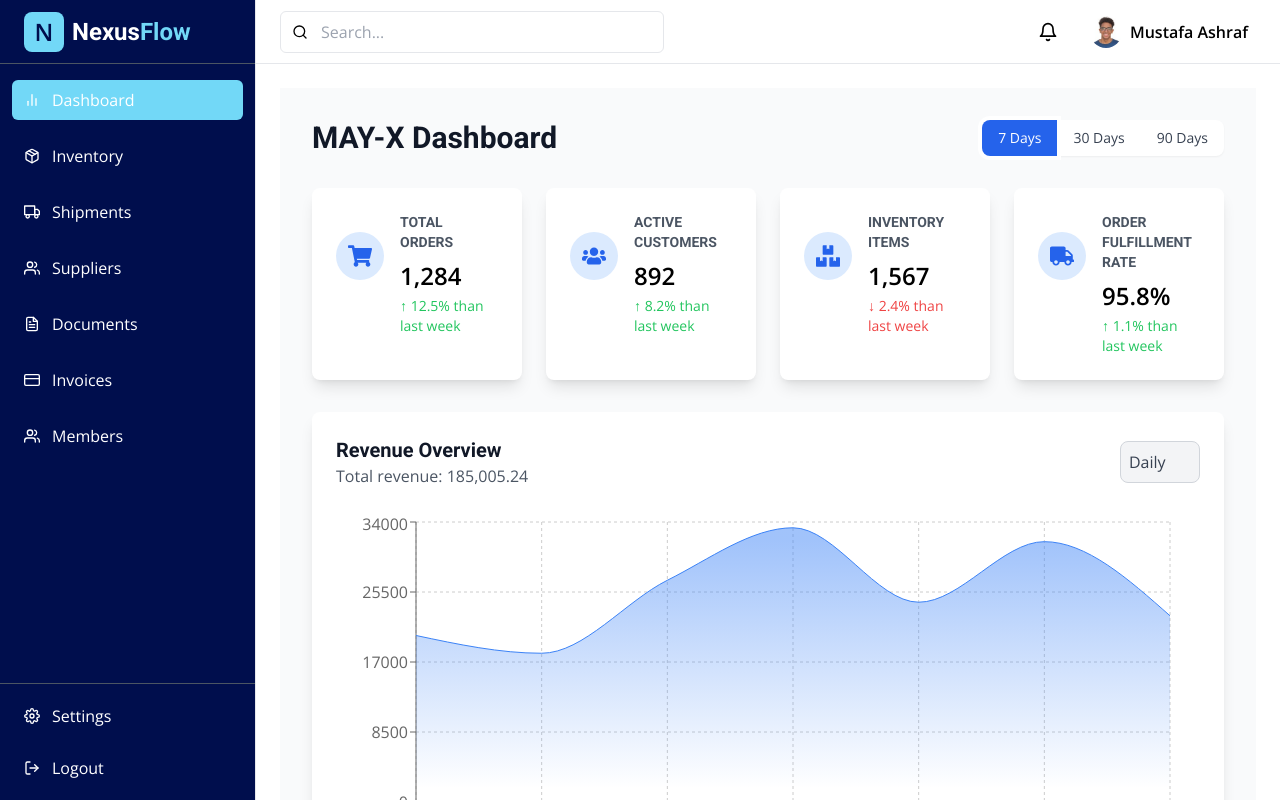
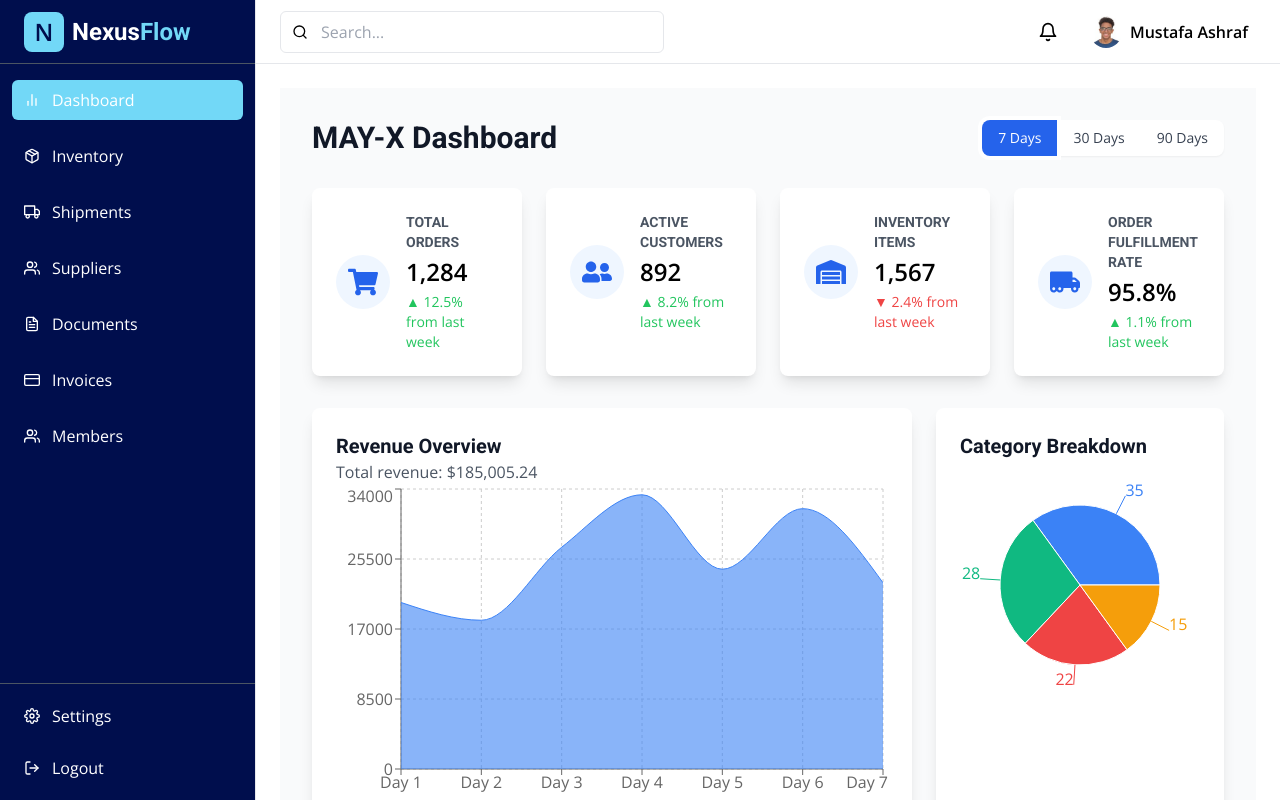
Before and after one commit to MustafaAFarag/SME-Huawei, a React (Vite) app: page /dashboard in a window 1280 px wide. Built offline with nearby package versions, Linux system fonts and the light colour scheme.

Commit message:
Dashboard Design

```diff
--- a/src/pages/Dashboard.tsx
+++ b/src/pages/Dashboard.tsx
@@ -7,45 +7,71 @@ import {
   CartesianGrid,
   Tooltip,
   ResponsiveContainer,
-  Legend,
-  BarChart,
-  Bar,
+  Cell,
+  PieChart,
+  Pie,
 } from 'recharts';
-import { FaShoppingCart, FaUsers, FaBoxes, FaTruck } from 'react-icons/fa';
+import {
+  FaShoppingCart,
+  FaUserFriends,
+  FaWarehouse,
+  FaTruckMoving,
+} from 'react-icons/fa';
 import { IconType } from 'react-icons';
 import { motion } from 'framer-motion';
 
-function generateRandomSalesData(
-  days: number,
-): { name: string; value: number }[] {
-  const data = [];
+interface SalesData {
+  name: string;
+  value: number;
+}
+
+interface CategoryData {
+  type: string;
+  percentage: number;
+  value: number;
+  color: string;
+}
+
+type Timeframe = '7' | '30' | '90';
+type ViewOption = 'daily' | 'weekly' | 'monthly';
+
+interface DashboardStatProps {
+  title: string;
+  value: string;
+  change: number;
+  icon: IconType;
+}
+
+interface DashboardStats {
+  totalOrders: { value: string; change: number };
+  activeCustomers: { value: string; change: number };
+  inventoryItems: { value: string; change: number };
+  orderFulfillmentRate: { value: string; change: number };
+}
+
+const generateRandomSalesData = (days: number): SalesData[] => {
+  const data: SalesData[] = [];
   for (let i = 1; i <= days; i++) {
     const randomValue = Math.floor(Math.random() * (35000 - 15000 + 1)) + 15000;
     data.push({ name: `Day ${i}`, value: randomValue });
   }
   return data;
-}
+};
 
-type Timeframe = '7' | '30' | '90';
-type ViewOption = 'daily' | 'weekly' | 'monthly';
-
-const salesData: Record<
-  ViewOption,
-  Record<Timeframe, { name: string; value: number }[]>
-> = {
+const salesData: Record<ViewOption, Record<Timeframe, SalesData[]>> = {
   daily: {
     '7': generateRandomSalesData(7),
-    '30': generateRandomSalesData(30), // Daily data for 30 days
-    '90': generateRandomSalesData(90), // Daily data for 90 days
+    '30': generateRandomSalesData(30),
+    '90': generateRandomSalesData(90),
   },
   weekly: {
-    '7': [], // Disable weekly for 7 days
+    '7': [],
     '30': [
       { name: 'Week 1', value: 15000 },
       { name: 'Week 2', value: 18000 },
       { name: 'Week 3', value: 22000 },
       { name: 'Week 4', value: 19000 },
-    ], // Weekly data for 30 days
+    ],
     '90': [
       { name: 'Week 1', value: 15000 },
       { name: 'Week 2', value: 18000 },
@@ -59,58 +85,38 @@ const salesData: Record<
       { name: 'Week 10', value: 26000 },
       { name: 'Week 11', value: 27000 },
       { name: 'Week 12', value: 28000 },
-    ], // Weekly data for 90 days
+    ],
   },
   monthly: {
-    '7': [], // Disable monthly for 7 days
-    '30': [], // Disable monthly for 30 days
+    '7': [],
+    '30': [],
     '90': [
       { name: 'Month 1', value: 50000 },
       { name: 'Month 2', value: 60000 },
       { name: 'Month 3', value: 70000 },
-    ], // Monthly data for 90 days
+    ],
   },
 };
 
-const categoryBreakdown: Record<
-  Timeframe,
-  { type: string; percentage: number; value: number }[]
-> = {
+const categoryBreakdown: Record<Timeframe, CategoryData[]> = {
   '7': [
-    { type: 'Electronics', percentage: 35, value: 158000 },
-    { type: 'Fashion', percentage: 28, value: 126000 },
-    { type: 'Home & Living', percentage: 22, value: 99000 },
-    { type: 'Beauty', percentage: 15, value: 67000 },
+    { type: 'Electronics', percentage: 35, value: 158000, color: '#3B82F6' },
+    { type: 'Fashion', percentage: 28, value: 126000, color: '#10B981' },
+    { type: 'Home & Living', percentage: 22, value: 99000, color: '#EF4444' },
+    { type: 'Beauty', percentage: 15, value: 67000, color: '#F59E0B' },
   ],
   '30': [
-    { type: 'Electronics', percentage: 40, value: 200000 },
-    { type: 'Fashion', percentage: 30, value: 150000 },
-    { type: 'Home & Living', percentage: 20, value: 80000 },
-    { type: 'Beauty', percentage: 10, value: 50000 },
+    { type: 'Electronics', percentage: 40, value: 200000, color: '#3B82F6' },
+    { type: 'Fashion', percentage: 30, value: 150000, color: '#10B981' },
+    { type: 'Home & Living', percentage: 20, value: 80000, color: '#EF4444' },
+    { type: 'Beauty', percentage: 10, value: 50000, color: '#F59E0B' },
   ],
   '90': [
-    { type: 'Electronics', percentage: 30, value: 180000 },
-    { type: 'Fashion', percentage: 30, value: 150000 },
-    { type: 'Home & Living', percentage: 25, value: 120000 },
-    { type: 'Beauty', percentage: 15, value: 70000 },
+    { type: 'Electronics', percentage: 30, value: 180000, color: '#3B82F6' },
+    { type: 'Fashion', percentage: 30, value: 150000, color: '#10B981' },
+    { type: 'Home & Living', percentage: 25, value: 120000, color: '#EF4444' },
+    { type: 'Beauty', percentage: 15, value: 70000, color: '#F59E0B' },
   ],
-};
-
-const orderStatus = [
-  { status: 'Completed', percentage: 65, color: '#4CAF50' },
-  { status: 'Processing', percentage: 25, color: '#FFC107' },
-  { status: 'Cancelled', percentage: 10, color: '#F44336' },
-];
-
-function formatNumberWithCommas(x: number) {
-  return x.toString().replace(/\B(?=(\d{3})+(?!\d))/g, ',');
-}
-
-type DashboardStatProps = {
-  title: string;
-  value: string;
-  change: number;
-  icon: IconType;
 };
 
 const DashboardStat = ({
@@ -122,22 +128,22 @@ const DashboardStat = ({
   const isPositive = change >= 0;
   return (
     <motion.div
-      initial={{ scale: 0.9, opacity: 0 }}
+      initial={{ scale: 0.95, opacity: 0 }}
       animate={{ scale: 1, opacity: 1 }}
-      transition={{ duration: 0.5 }}
-      className="rounded-lg bg-white p-6 shadow-lg"
+      transition={{ duration: 0.6 }}
+      className="transform rounded-lg bg-white p-6 shadow-lg transition duration-300 hover:scale-105"
     >
-      <div className="flex items-start gap-4">
-        <div className="translate-y-5 rounded-full bg-blue-100 p-3">
-          <Icon className="text-2xl text-blue-600" />
+      <div className="flex items-center gap-4">
+        <div className="rounded-full bg-blue-50 p-3">
+          <Icon className="text-3xl text-blue-600" />
         </div>
         <div className="flex-1">
-          <h3 className="text-sm font-medium text-gray-600">{title}</h3>
-          <p className="mt-2 text-2xl font-bold">{value}</p>
+          <h3 className="text-sm font-semibold text-gray-600">{title}</h3>
+          <p className="mt-1 text-2xl font-bold">{value}</p>
           <p
             className={`mt-1 text-sm ${isPositive ? 'text-green-500' : 'text-red-500'}`}
           >
-            {isPositive ? '↑' : '↓'} {Math.abs(change)}% than last week
+            {isPositive ? '▲' : '▼'} {Math.abs(change)}% from last week
           </p>
         </div>
       </div>
@@ -152,14 +158,11 @@ function Dashboard() {
   const currentSalesData = salesData[viewOption][timeframe];
   const currentCategoryData = categoryBreakdown[timeframe];
 
-  useEffect(
-    function () {
+  useEffect(() => {
     setViewOption('daily');
-    },
-    [timeframe],
-  );
+  }, [timeframe]);
 
-  const dashboardStats = {
+  const dashboardStats: Record<Timeframe, DashboardStats> = {
     '7': {
       totalOrders: { value: '1,284', change: 12.5 },
       activeCustomers: { value: '892', change: 8.2 },
@@ -179,7 +182,8 @@ function Dashboard() {
       orderFulfillmentRate: { value: '96.0%', change: 3.5 },
     },
   };
-  const RevenueOverView = {
+
+  const RevenueOverView: Record<Timeframe, number> = {
     '7': 185005.24,
     '30': 229034.21,
     '90': 403192.13,
@@ -196,15 +200,14 @@ function Dashboard() {
         <div className="mb-8 flex flex-col justify-between gap-4 sm:flex-row sm:items-center">
           <div>
             <h1 className="text-3xl font-bold text-gray-900">
-              {' '}
               MAY-X Dashboard
             </h1>
           </div>
           <div className="inline-flex rounded-lg bg-white shadow-sm">
-            {['7', '30', '90'].map((days) => (
+            {(['7', '30', '90'] as Timeframe[]).map((days) => (
               <button
                 key={days}
-                onClick={() => setTimeframe(days as Timeframe)}
+                onClick={() => setTimeframe(days)}
                 className={`px-4 py-2 text-sm font-medium ${
                   timeframe === days
                     ? 'bg-blue-600 text-white ring-2 ring-white ring-offset-2'
@@ -218,165 +221,85 @@ function Dashboard() {
         </div>
 
         <div className="mb-8 grid gap-6 sm:grid-cols-2 lg:grid-cols-4">
+          {Object.entries(dashboardStats[timeframe]).map(
+            ([key, { value, change }]) => (
               <DashboardStat
-            title="TOTAL ORDERS"
-            value={dashboardStats[timeframe].totalOrders.value}
-            change={dashboardStats[timeframe].totalOrders.change}
-            icon={FaShoppingCart}
+                key={key}
+                title={key.replace(/([A-Z])/g, ' $1').toUpperCase()}
+                value={value}
+                change={change}
+                icon={
+                  key === 'totalOrders'
+                    ? FaShoppingCart
+                    : key === 'activeCustomers'
+                      ? FaUserFriends
+                      : key === 'inventoryItems'
+                        ? FaWarehouse
+                        : FaTruckMoving
+                }
               />
-          <DashboardStat
-            title="ACTIVE CUSTOMERS"
-            value={dashboardStats[timeframe].activeCustomers.value}
-            change={dashboardStats[timeframe].activeCustomers.change}
-            icon={FaUsers}
-          />
-          <DashboardStat
-            title="INVENTORY ITEMS"
-            value={dashboardStats[timeframe].inventoryItems.value}
-            change={dashboardStats[timeframe].inventoryItems.change}
-            icon={FaBoxes}
-          />
-          <DashboardStat
-            title="ORDER FULFILLMENT RATE"
-            value={dashboardStats[timeframe].orderFulfillmentRate.value}
-            change={dashboardStats[timeframe].orderFulfillmentRate.change}
-            icon={FaTruck}
-          />
+            ),
+          )}
         </div>
 
+        <div className="grid grid-cols-1 gap-6 lg:grid-cols-3">
           <motion.div
             initial={{ opacity: 0, x: -20 }}
             animate={{ opacity: 1, x: 0 }}
             transition={{ delay: 0.2, duration: 0.5 }}
-          className="mb-8 rounded-lg bg-white p-6 shadow-lg"
+            className="col-span-2 rounded-lg bg-white p-6 shadow-lg"
           >
-          <div className="mb-6 flex items-center justify-between">
-            <div>
             <h2 className="text-xl font-bold text-gray-900">
               Revenue Overview
             </h2>
             <p className="text-gray-600">
-                Total revenue:{' '}
-                {formatNumberWithCommas(RevenueOverView[timeframe])}
+              Total revenue: ${RevenueOverView[timeframe].toLocaleString()}
             </p>
-            </div>
-            <select
-              value={viewOption}
-              onChange={(e) => setViewOption(e.target.value as ViewOption)}
-              className="cursor-pointer appearance-none rounded-lg border border-gray-300 bg-gray-100 p-2 text-gray-700 transition-colors duration-200 ease-in-out focus:border-blue-500 focus:outline-none focus:ring-2 focus:ring-blue-500"
-            >
-              <option className="bg-white text-gray-700" value="daily">
-                Daily
-              </option>
-              <option
-                value="weekly"
-                disabled={timeframe === '7'}
-                className="bg-white text-gray-700 disabled:cursor-not-allowed disabled:bg-gray-100 disabled:text-gray-400"
-              >
-                Weekly
-              </option>
-              <option
-                className="bg-white text-gray-700 disabled:cursor-not-allowed disabled:bg-gray-100 disabled:text-gray-400"
-                value="monthly"
-                disabled={timeframe === '7' || timeframe === '30'}
-              >
-                Monthly
-              </option>
-            </select>
-          </div>
-
             <div className="h-80">
               <ResponsiveContainer width="100%" height="100%">
-              <AreaChart
-                data={currentSalesData}
-                margin={{ top: 10, right: 30, left: 20, bottom: 0 }} // Adjust margins
-              >
+                <AreaChart data={currentSalesData}>
                   <CartesianGrid strokeDasharray="3 3" />
-                <XAxis
-                  dataKey="name"
-                  interval={
-                    viewOption === 'weekly' || viewOption == 'monthly'
-                      ? 0
-                      : currentSalesData.length === 7
-                        ? 0
-                        : 4
-                  }
-                />
+                  <XAxis dataKey="name" />
                   <YAxis />
                   <Tooltip />
-                <defs>
-                  <linearGradient id="colorRevenue" x1="0" y1="0" x2="0" y2="1">
-                    <stop offset="5%" stopColor="#3B82F6" stopOpacity={0.8} />
-                    <stop offset="95%" stopColor="#3B82F6" stopOpacity={0} />
-                  </linearGradient>
-                </defs>
                   <Area
                     type="monotone"
                     dataKey="value"
                     stroke="#3B82F6"
-                  fill="url(#colorRevenue)"
+                    fill="#3B82F6"
                   />
                 </AreaChart>
               </ResponsiveContainer>
             </div>
           </motion.div>
 
-        <div className="grid gap-6 md:grid-cols-2">
           <motion.div
             initial={{ opacity: 0, x: 20 }}
             animate={{ opacity: 1, x: 0 }}
-            transition={{ delay: 0.3, duration: 0.5 }}
-            className="rounded-lg bg-white p-6 shadow-lg"
+            transition={{ delay: 0.2, duration: 0.5 }}
+            className="col-span-1 rounded-lg bg-white p-6 shadow-lg"
           >
-            <h3 className="mb-6 text-xl font-bold text-gray-900">
-              Sales by Category
-            </h3>
-            <div className="grid grid-cols-3 gap-4 font-medium text-gray-600">
-              <div className="border-b">Category</div>
-              <div className="border-b">Share</div>
-              <div className="border-b text-right">Revenue</div>
-            </div>
-            <div className="grid grid-cols-3 gap-4">
-              {currentCategoryData.map(
-                (item: { type: string; percentage: number; value: number }) => (
-                  <>
-                    <div className="py-3">{item.type}</div>
-                    <div className="flex items-center py-3">
-                      <div className="h-2 w-full rounded-full bg-gray-200">
-                        <div
-                          className="h-full rounded-full bg-blue-600"
-                          style={{ width: `${item.percentage + 15}%` }}
-                        />
-                      </div>
-                      <span className="ml-2 text-sm">{item.percentage}%</span>
-                    </div>
-                    <div className="py-3 text-right">
-                      ${item.value.toLocaleString()}
-                    </div>
-                  </>
-                ),
-              )}
-            </div>
-          </motion.div>
-
-          <motion.div
-            initial={{ opacity: 0, x: 20 }}
-            animate={{ opacity: 1, x: 0 }}
-            transition={{ delay: 0.4, duration: 0.5 }}
-            className="rounded-lg bg-white p-6 shadow-lg"
+            <h2 className="text-xl font-bold text-gray-900">
+              Category Breakdown
+            </h2>
+            <ResponsiveContainer width="100%" height={250}>
+              <PieChart>
+                <Pie
+                  data={currentCategoryData}
+                  dataKey="percentage"
+                  nameKey="type"
+                  fill="#8884d8"
+                  cx="50%"
+                  cy="50%"
+                  outerRadius={80}
+                  label
                 >
-            <h3 className="mb-6 text-xl font-bold text-gray-900">
-              Order Status Distribution
-            </h3>
-            <ResponsiveContainer width="100%" height={300}>
-              <BarChart data={orderStatus}>
-                <CartesianGrid strokeDasharray="3 3" />
-                <XAxis dataKey="status" />
-                <YAxis />
+                  {currentCategoryData.map((entry, index) => (
+                    <Cell key={`cell-${index}`} fill={entry.color} />
+                  ))}
+                </Pie>
                 <Tooltip />
-                <Legend />
-                <Bar dataKey="percentage" fill="#3B82F6" />
-              </BarChart>
+              </PieChart>
             </ResponsiveContainer>
           </motion.div>
         </div>
```
Also changed, not shown: src/features/Homepage/OurServices.tsx (+39 -20 lines). Lines whose indentation alone changed are shown as unchanged.
